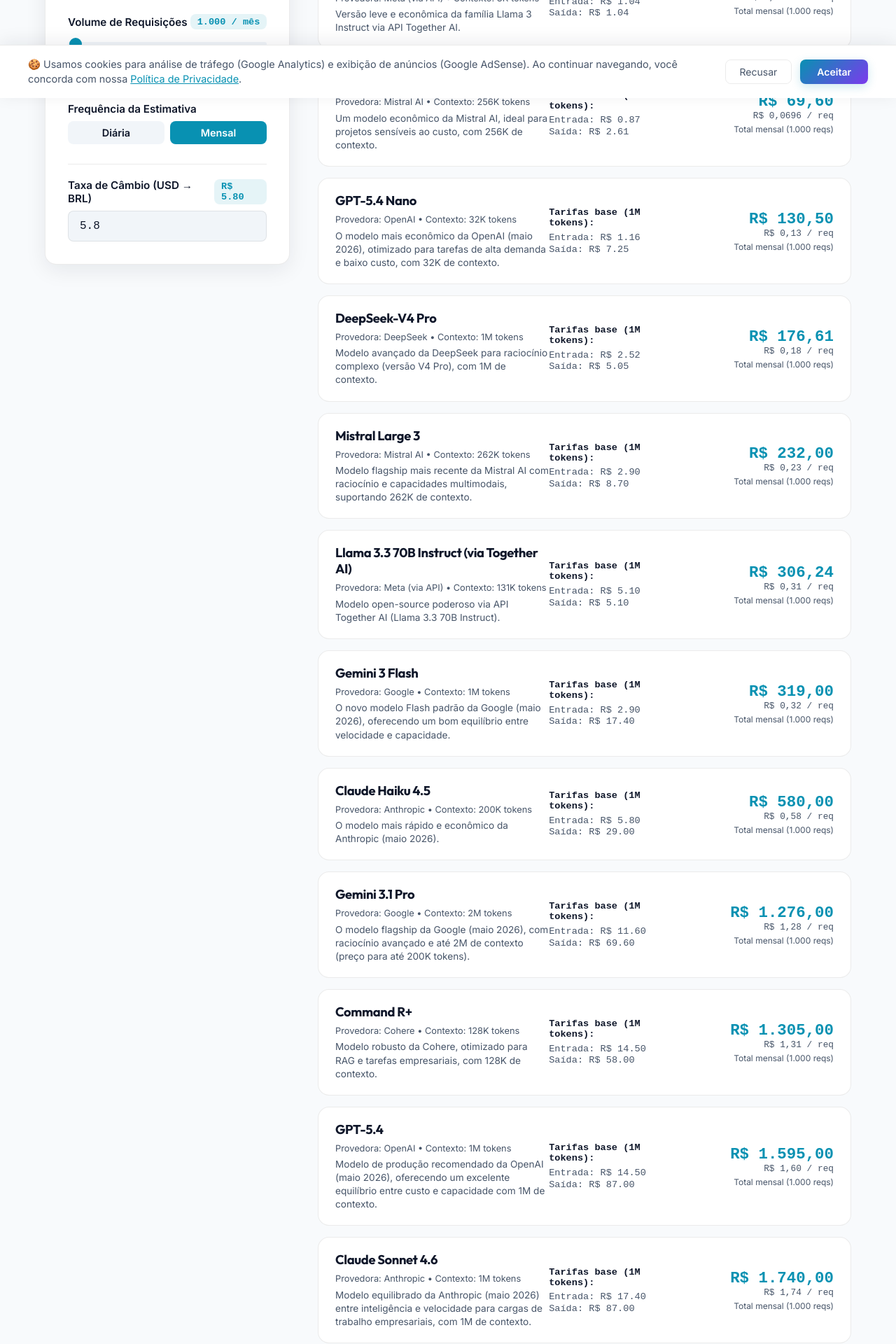
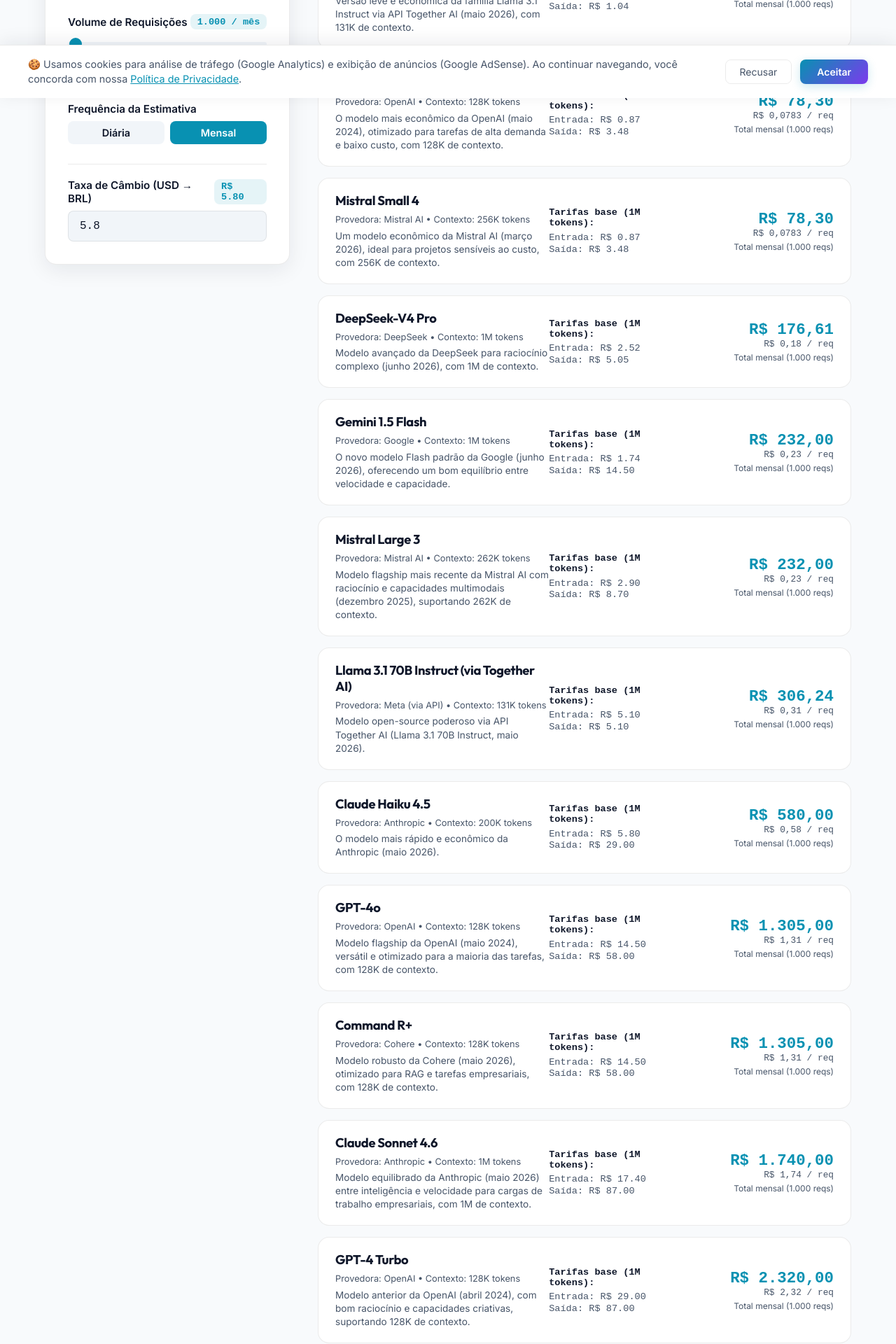
Before and after one commit to JPPNovais/TurbinaIa, a Next.js app: page /calculadora in a window 1280 px wide. Shown: the part 660-2580 px from the top of the page at 70% size. Built offline with nearby package versions, Linux system fonts and the light colour scheme; no server answers.

Commit message:
chore: atualizações automáticas de artigos e modelos de IA [skip ci]

```diff
--- a/src/data/calculator-models.ts
+++ b/src/data/calculator-models.ts
@@ -10,49 +10,49 @@
 export const AI_MODELS: CalculatorModel[] = [
   // Google
   {
-    name: 'Gemini 3.1 Pro',
+    name: 'Gemini 1.5 Pro',
     provider: 'Google',
-    inputPricePerM: 2.00,
-    outputPricePerM: 12.00,
-    contextWindow: '2M tokens',
-    description: 'O modelo flagship da Google (maio 2026), com raciocínio avançado e até 2M de contexto (preço para até 200K tokens).',
+    inputPricePerM: 7.00,
+    outputPricePerM: 21.00,
+    contextWindow: '1M tokens',
+    description: 'O modelo flagship da Google (junho 2026), com raciocínio avançado e até 1M de contexto (preço para até 1M tokens).',
   },
   {
-    name: 'Gemini 3 Flash',
+    name: 'Gemini 1.5 Flash',
     provider: 'Google',
-    inputPricePerM: 0.50,
-    outputPricePerM: 3.00,
+    inputPricePerM: 0.30,
+    outputPricePerM: 2.50,
     contextWindow: '1M tokens',
-    description: 'O novo modelo Flash padrão da Google (maio 2026), oferecendo um bom equilíbrio entre velocidade e capacidade.',
+    description: 'O novo modelo Flash padrão da Google (junho 2026), oferecendo um bom equilíbrio entre velocidade e capacidade.',
   },
   // OpenAI
   {
-    name: 'GPT-5.4',
+    name: 'GPT-4o',
     provider: 'OpenAI',
     inputPricePerM: 2.50,
-    outputPricePerM: 15.00,
-    contextWindow: '1M tokens',
-    description: 'Modelo de produção recomendado da OpenAI (maio 2026), oferecendo um excelente equilíbrio entre custo e capacidade com 1M de contexto.',
+    outputPricePerM: 10.00,
+    contextWindow: '128K tokens',
+    description: 'Modelo flagship da OpenAI (maio 2024), versátil e otimizado para a maioria das tarefas, com 128K de contexto.',
   },
   {
-    name: 'GPT-5.4 Nano',
+    name: 'GPT-4o mini',
     provider: 'OpenAI',
-    inputPricePerM: 0.20,
-    outputPricePerM: 1.25,
-    contextWindow: '32K tokens',
-    description: 'O modelo mais econômico da OpenAI (maio 2026), otimizado para tarefas de alta demanda e baixo custo, com 32K de contexto.',
+    inputPricePerM: 0.15,
+    outputPricePerM: 0.60,
+    contextWindow: '128K tokens',
+    description: 'O modelo mais econômico da OpenAI (maio 2024), otimizado para tarefas de alta demanda e baixo custo, com 128K de contexto.',
   },
   {
-    name: 'GPT-5.5',
+    name: 'GPT-4 Turbo',
     provider: 'OpenAI',
     inputPricePerM: 5.00,
-    outputPricePerM: 30.00,
-    contextWindow: '1M tokens',
-    description: 'O mais novo modelo flagship da OpenAI (abril 2026), com raciocínio complexo, codificação e capacidades criativas, suportando 1M de contexto.',
+    outputPricePerM: 15.00,
+    contextWindow: '128K tokens',
+    description: 'Modelo anterior da OpenAI (abril 2024), com bom raciocínio e capacidades criativas, suportando 128K de contexto.',
   },
   // Anthropic
   {
-    name: 'Claude Opus 4.8',
+    name: 'Claude Opus 4.7',
     provider: 'Anthropic',
     inputPricePerM: 5.00,
     outputPricePerM: 25.00,
@@ -82,7 +82,7 @@
     inputPricePerM: 0.14,
     outputPricePerM: 0.28,
     contextWindow: '1M tokens',
-    description: 'Modelo eficiente da DeepSeek para alta velocidade (versão V4 Flash), com 1M de contexto.',
+    description: 'Modelo eficiente da DeepSeek para alta velocidade (junho 2026), com 1M de contexto.',
   },
   {
     name: 'DeepSeek-V4 Pro',
@@ -90,24 +90,24 @@
     inputPricePerM: 0.435,
     outputPricePerM: 0.87,
     contextWindow: '1M tokens',
-    description: 'Modelo avançado da DeepSeek para raciocínio complexo (versão V4 Pro), com 1M de contexto.',
+    description: 'Modelo avançado da DeepSeek para raciocínio complexo (junho 2026), com 1M de contexto.',
   },
   // Meta (via API)
   {
-    name: 'Llama 3.3 70B Instruct (via Together AI)',
+    name: 'Llama 3.1 70B Instruct (via Together AI)',
     provider: 'Meta (via API)',
     inputPricePerM: 0.88,
     outputPricePerM: 0.88,
     contextWindow: '131K tokens',
-    description: 'Modelo open-source poderoso via API Together AI (Llama 3.3 70B Instruct).',
+    description: 'Modelo open-source poderoso via API Together AI (Llama 3.1 70B Instruct, maio 2026).',
   },
   {
     name: 'Meta-Llama-3.1-8B-Instruct-Turbo (via Together AI)',
     provider: 'Meta (via API)',
     inputPricePerM: 0.18,
     outputPricePerM: 0.18,
-    contextWindow: '8K tokens',
-    description: 'Versão leve e econômica da família Llama 3 Instruct via API Together AI.',
+    contextWindow: '131K tokens',
+    description: 'Versão leve e econômica da família Llama 3.1 Instruct via API Together AI (maio 2026), com 131K de contexto.',
   },
   // Mistral AI
   {
@@ -116,15 +116,15 @@
     inputPricePerM: 0.50,
     outputPricePerM: 1.50,
     contextWindow: '262K tokens',
-    description: 'Modelo flagship mais recente da Mistral AI com raciocínio e capacidades multimodais, suportando 262K de contexto.',
+    description: 'Modelo flagship mais recente da Mistral AI com raciocínio e capacidades multimodais (dezembro 2025), suportando 262K de contexto.',
   },
   {
     name: 'Mistral Small 4',
     provider: 'Mistral AI',
     inputPricePerM: 0.15,
-    outputPricePerM: 0.45,
+    outputPricePerM: 0.60,
     contextWindow: '256K tokens',
-    description: 'Um modelo econômico da Mistral AI, ideal para projetos sensíveis ao custo, com 256K de contexto.',
+    description: 'Um modelo econômico da Mistral AI (março 2026), ideal para projetos sensíveis ao custo, com 256K de contexto.',
   },
   // Cohere
   {
@@ -133,6 +133,6 @@
     inputPricePerM: 2.50,
     outputPricePerM: 10.00,
     contextWindow: '128K tokens',
-    description: 'Modelo robusto da Cohere, otimizado para RAG e tarefas empresariais, com 128K de contexto.',
+    description: 'Modelo robusto da Cohere (maio 2026), otimizado para RAG e tarefas empresariais, com 128K de contexto.',
   },
 ];
```
Also changed, not shown: src/data/changelog.ts (+73 -0 lines), src/data/glossario.ts (+48 -0 lines).
